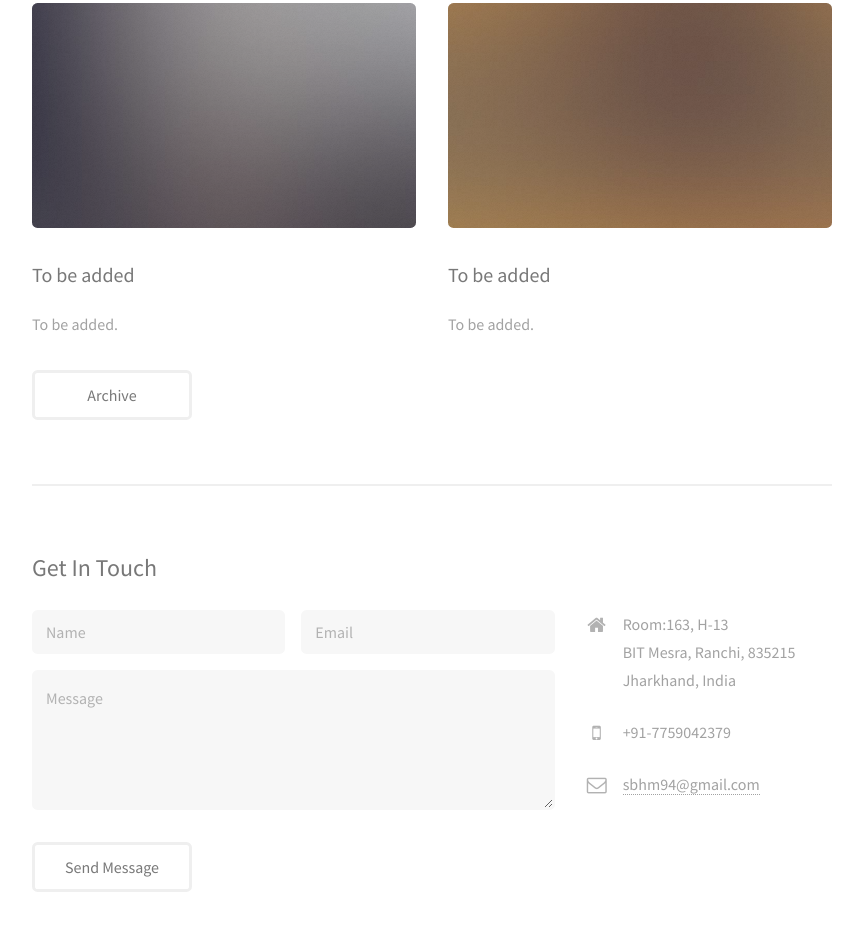
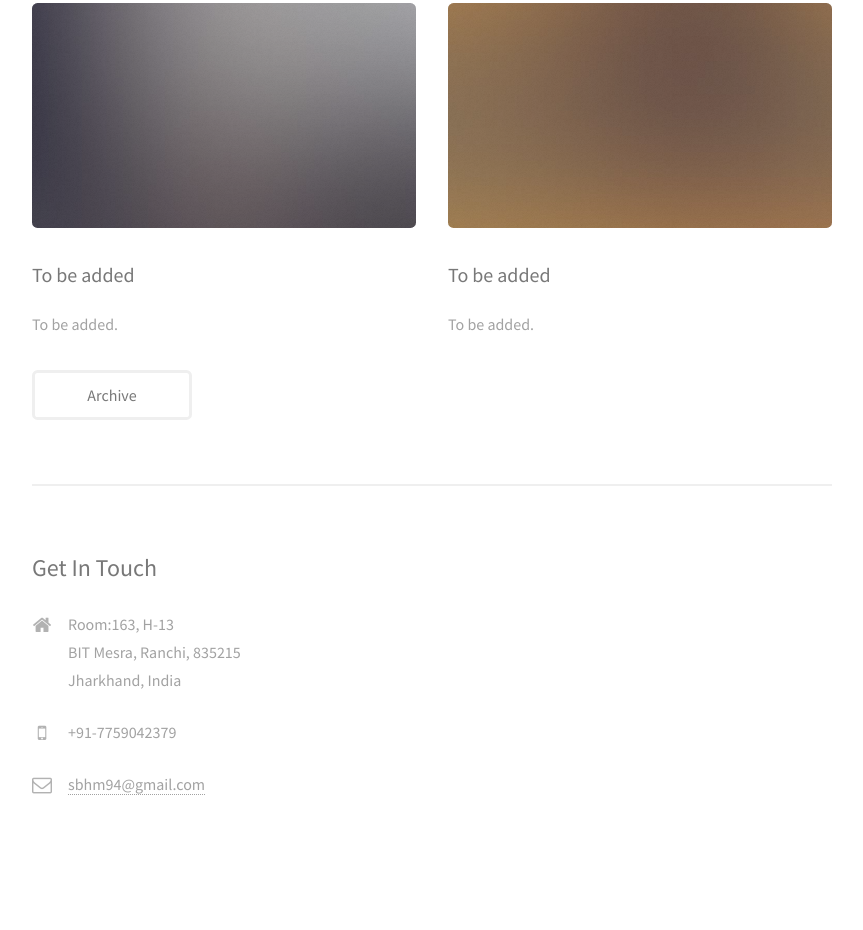
Before and after one commit to sub123/sub123.github.io, a plain HTML site: page index.html in a window 1280 px wide. Shown: the part 1236-2166 px from the top of the page, without its empty margins (400-1263 px from the left). After the commit the page ends 2114 px from the top, so only its background shows below. Drawn offline with Linux system fonts and the light colour scheme.

Commit message:
removed contact form

```diff
--- a/index.html
+++ b/index.html
@@ -77,7 +77,7 @@
 					<section id="three">
 						<h2>Get In Touch</h2>
 						<div class="row">
-							<div class="8u 12u$(small)">
+							<!--<div class="8u 12u$(small)">
 								<form id="contactform" method="post">
 									<div class="row uniform 50%">
 										<div class="6u 12u$(xsmall)"><input type="text" name="name" id="name" placeholder="Name" /></div>
@@ -91,7 +91,7 @@
 								<ul class="actions">
 									<li><input type="submit" value="Send Message" /></li>
 								</ul>
-							</div>
+							</div>-->
 							<div class="4u$ 12u$(small)">
 								<ul class="labeled-icons">
 									<li>
@@ -143,9 +143,9 @@
 			<script src="assets/js/util.js"></script>
 			<!--[if lte IE 8]><script src="assets/js/ie/respond.min.js"></script><![endif]-->
 			<script src="assets/js/main.js"></script>
-			<script>
+			<!--<script>
     			var contactform =  document.getElementById('contactform');
     			contactform.setAttribute('action', '////formspree.io/' + 'sbhm94' + '@' + 'gmail' + '.' + 'com');
-			</script>
+			</script>-->
 	</body>
 </html>
```
